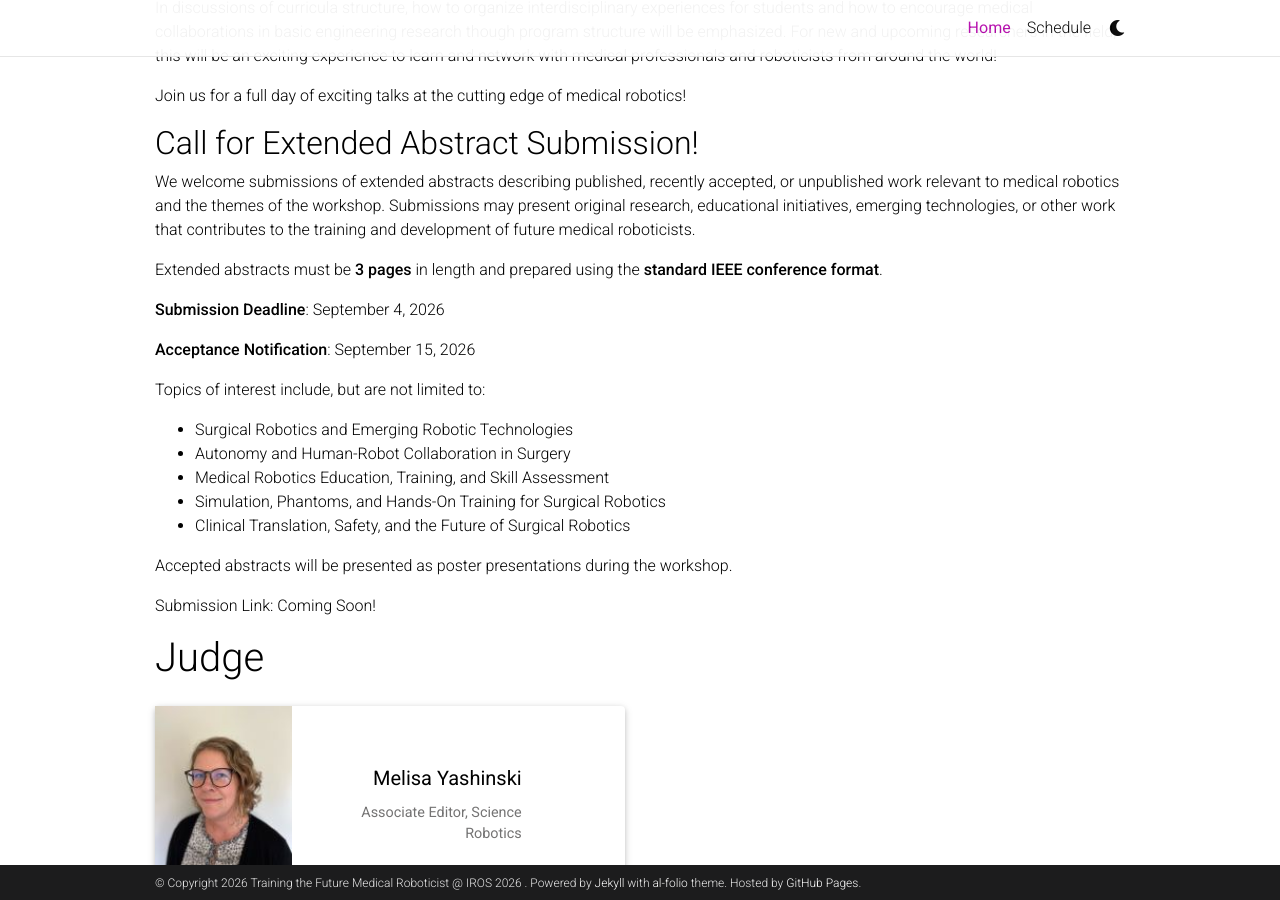
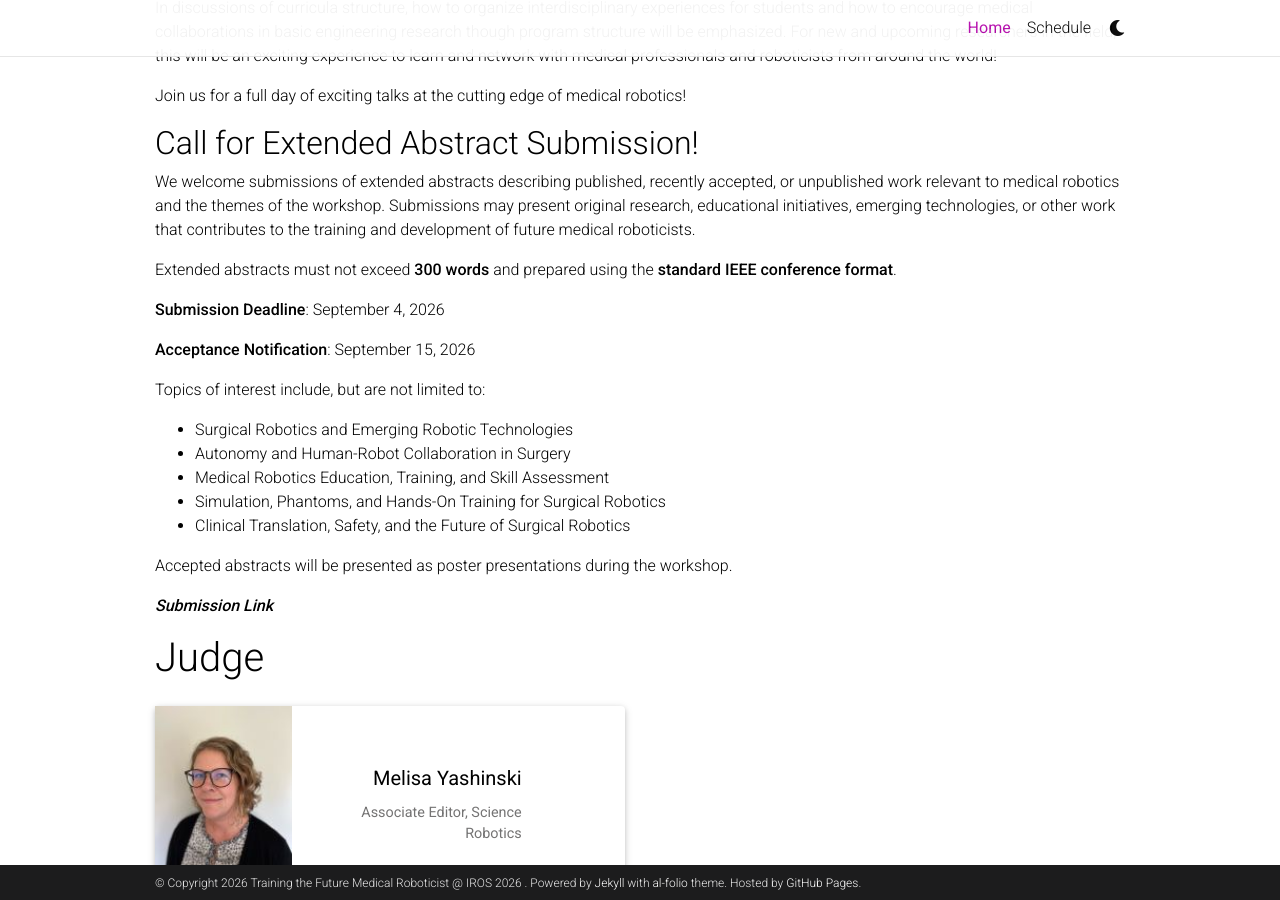
Before and after one commit to future-med-roboticist/future-med-roboticist.github.io, a Jekyll site: the page built from _pages/home.md, in a window 1280 px wide and 900 px high, scrolled down 473 px. Built offline with Jekyll 4.4.1, drawn with Linux system fonts in a browser that asks for light colours; full-size pictures stand in for the smaller copies a plugin makes; comment, search, counter and statistics services are not loaded; a style sheet for code colours, icons or effects is not loaded.

Commit message:
abstract submission link added

```diff
--- a/_pages/home.md
+++ b/_pages/home.md
@@ -21,7 +21,7 @@ Join us for a full day of exciting talks at the cutting edge of medical robotics
 ## Call for Extended Abstract Submission!
 We welcome submissions of extended abstracts describing published, recently accepted, or unpublished work relevant to medical robotics and the themes of the workshop. Submissions may present original research, educational initiatives, emerging technologies, or other work that contributes to the training and development of future medical roboticists.
 
-Extended abstracts must be **3 pages** in length and prepared using the **standard IEEE conference format**.
+Extended abstracts must not exceed **300 words** and prepared using the **standard IEEE conference format**.
 
 **Submission Deadline**: September 4, 2026
 
@@ -37,7 +37,7 @@ Topics of interest include, but are not limited to:
 
 Accepted abstracts will be presented as poster presentations during the workshop.
 
-Submission Link: Coming Soon!
+[***Submission Link***](https://tinyurl.com/TFMR2026Abstract)
 
 # Judge
 <div class="row row-cols-2 projects pt-3 pb-3">
```
